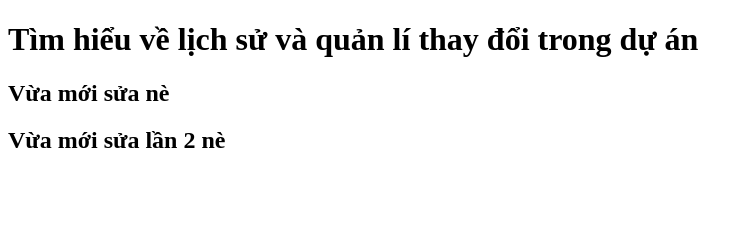
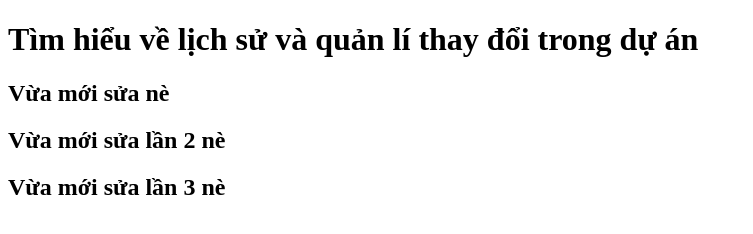
Before and after one commit to Trung-Minh/html_05, a plain HTML site: page index.html in a window 1280 px wide. Shown: the whole page, without its empty margins (0-753 px from the left). Drawn offline with Linux system fonts and the light colour scheme.

Commit message:
3. Sửa lạii code lần nữa

```diff
--- a/index.html
+++ b/index.html
@@ -9,5 +9,6 @@
     <h1>Tìm hiểu về lịch sử và quản lí thay đổi trong dự án</h1>
     <h2>Vừa mới sửa nè</h2>
     <h2>Vừa mới sửa lần 2 nè</h2>
+    <h2>Vừa mới sửa lần 3 nè</h2>
   </body>
 </html>
```
